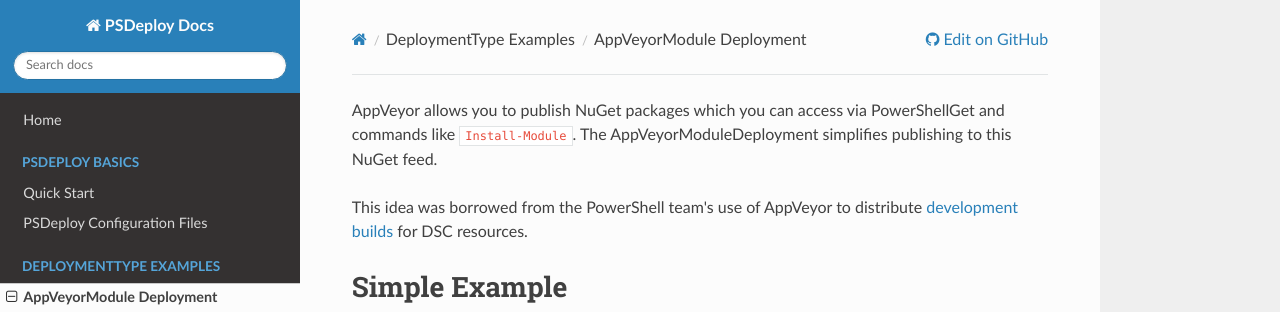
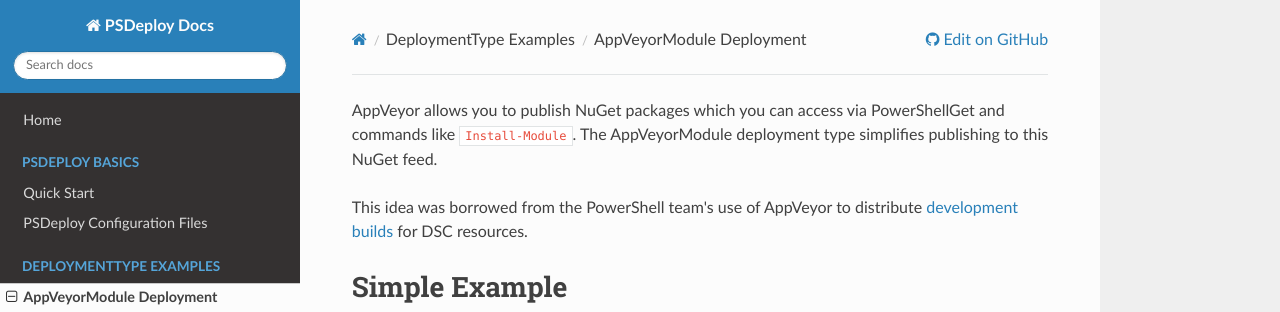
Before and after one commit to RamblingCookieMonster/PSDeploy, an MkDocs documentation site: the page built from docs/Example-AppVeyorModule-Deployment.md, in a window 1280 px wide and 900 px high. Shown: the top 312 px of the window. Built offline with MkDocs 1.6.1, drawn with Linux system fonts in a browser that asks for light colours; nearby versions of some CDN libraries; old or Windows-style settings are respelled for this version of MkDocs.

Commit message:
updated docs [skip ci]

```diff
--- a/docs/Example-AppVeyorModule-Deployment.md
+++ b/docs/Example-AppVeyorModule-Deployment.md
@@ -1,4 +1,4 @@
-AppVeyor allows you to publish NuGet packages which you can access via PowerShellGet and commands like `Install-Module`.  The AppVeyorModuleDeployment simplifies publishing to this NuGet feed.
+AppVeyor allows you to publish NuGet packages which you can access via PowerShellGet and commands like `Install-Module`.  The AppVeyorModule deployment type simplifies publishing to this NuGet feed.
 
 This idea was borrowed from the PowerShell team's use of AppVeyor to distribute [development builds](https://github.com/PowerShell/DscResources#development-builds) for DSC resources.
 
```
